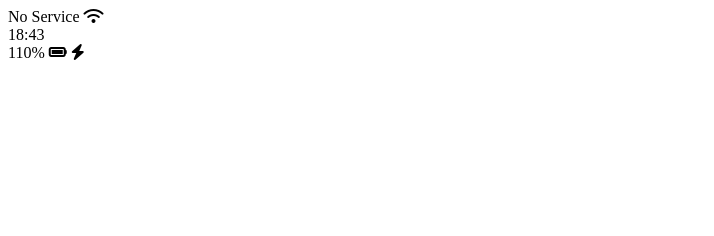
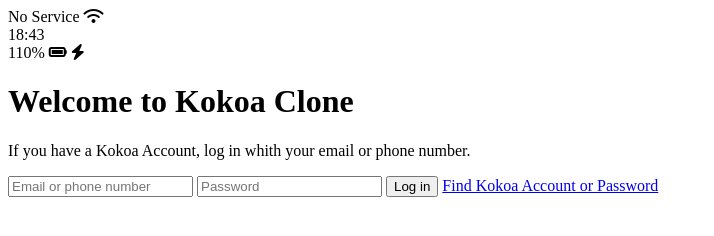
Before and after one commit to GaHee99/kokoa-clone-2021-2, a plain HTML site: page index.html in a window 1280 px wide. Shown: the whole page, without its empty margins (0-714 px from the left). Drawn offline with Linux system fonts and the light colour scheme.

Commit message:
index-html_FINAL

```diff
--- a/index.html
+++ b/index.html
@@ -21,6 +21,21 @@
         <i class="fas fa-bolt"></i>
       </div>
     </div>
+
+    <header class="welcome-header">
+      <h1 class="welcome-header__title">Welcome to Kokoa Clone</h1>
+      <p class="welcome-header__text">
+        If you have a Kokoa Account, log in whith your email or phone number.
+      </p>
+    </header>
+    <form id="login-form">
+      <input type="text" placeholder="Email or phone number" />
+      <input type="password" placeholder="Password" />
+      <input type="submit" value="Log in" />
+      <imput tyep="submit" value="Sign in" />
+      <a href="#">Find Kokoa Account or Password</a>
+    </form>
+
     <script
       src="https://kit.fontawesome.com/6478f529f2.js"
       crossorigin="anonymous"
```
